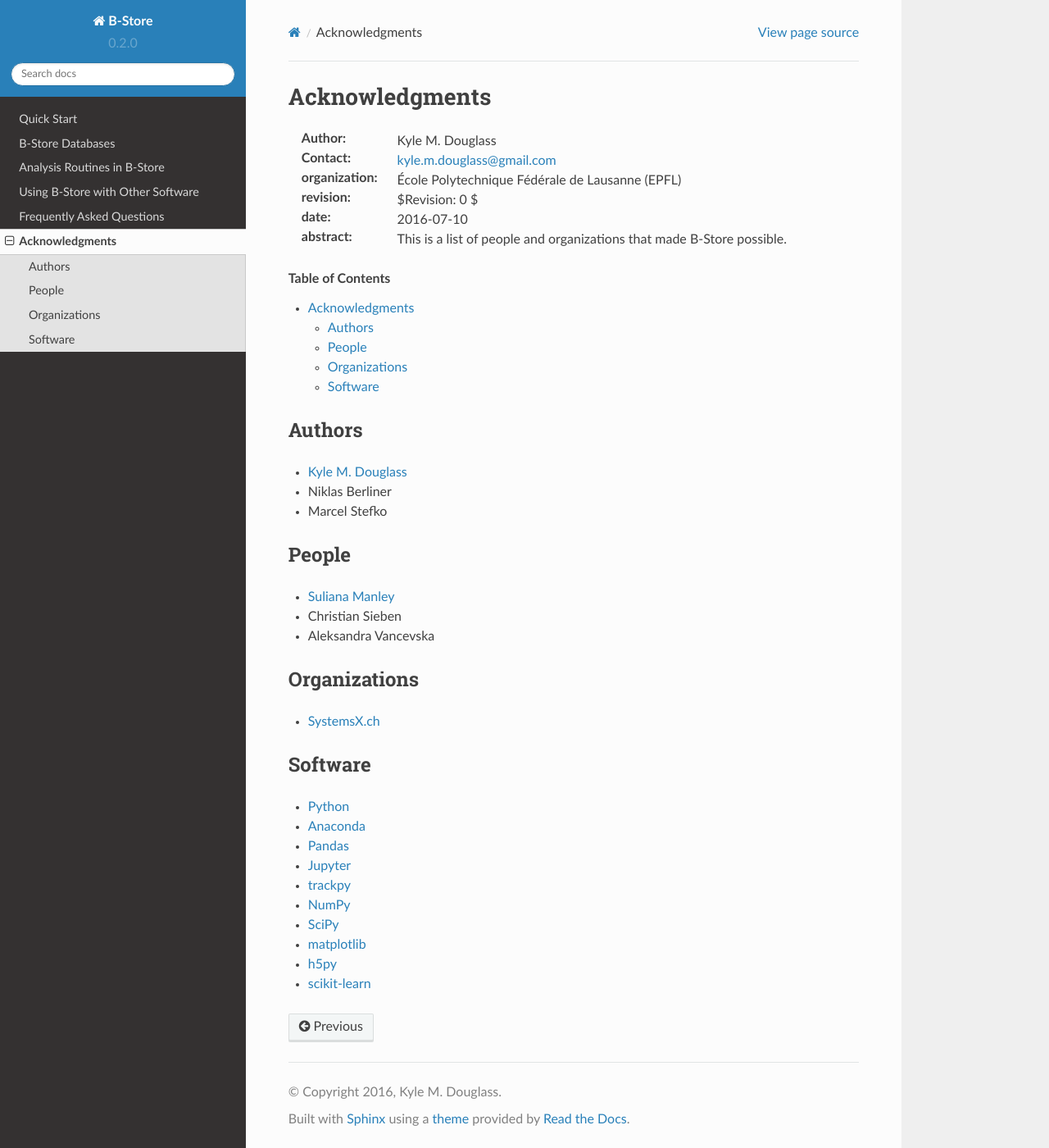
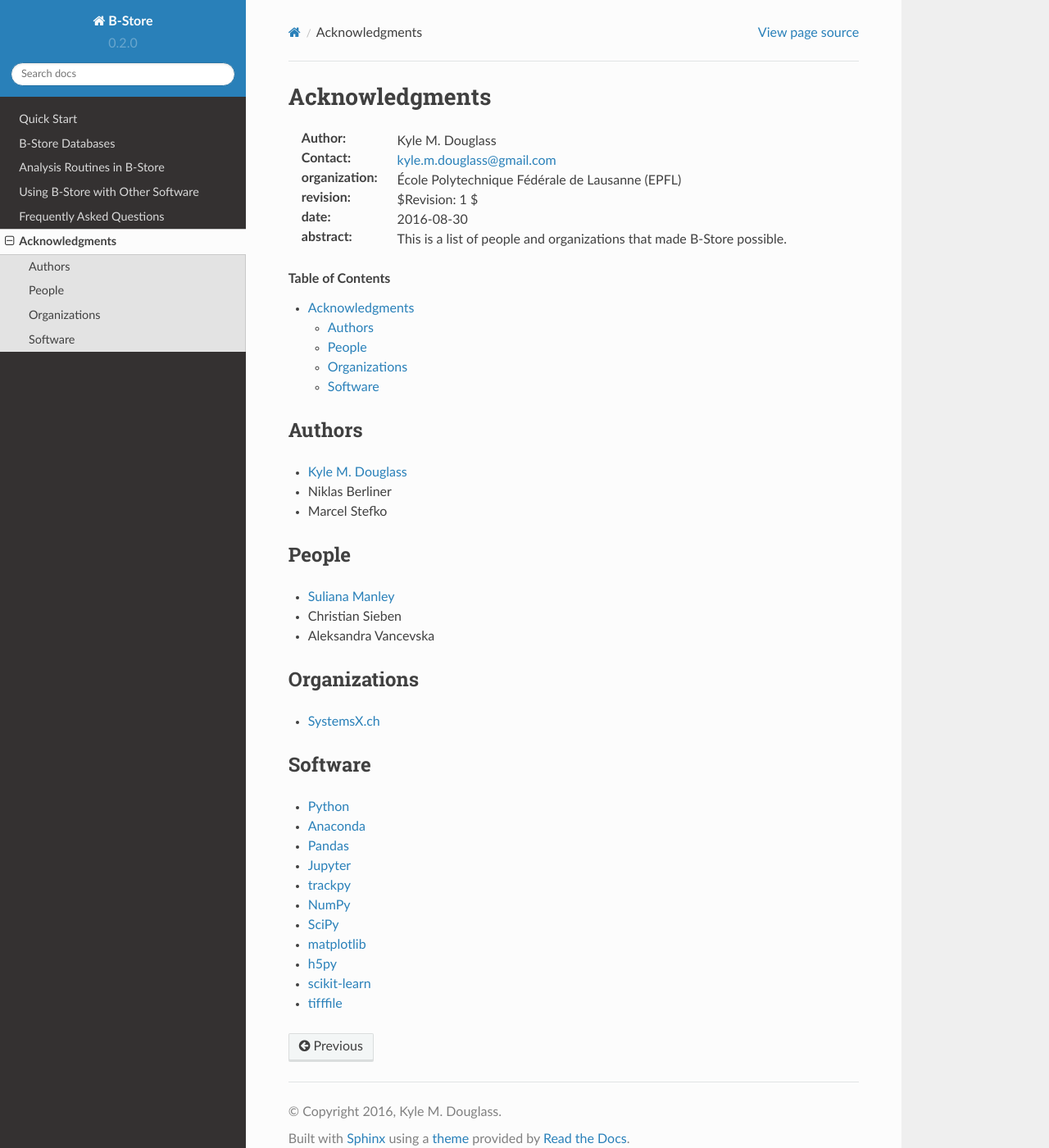
Before and after one commit to kmdouglass/bstore, a Sphinx documentation site: the page built from docs/acknowledgments.rst, in a window 1280 px wide and 1400 px high. Shown: the whole window at 82% size. Built offline with Sphinx 7.4.7 and the Read the Docs theme 2.0.0, drawn with Linux system fonts in a browser that asks for light colours.

Commit message:
Update acknowledgments page.

```diff
--- a/docs/acknowledgments.rst
+++ b/docs/acknowledgments.rst
@@ -7,8 +7,8 @@ Acknowledgments
 :Author: Kyle M. Douglass
 :Contact: kyle.m.douglass@gmail.com
 :organization: École Polytechnique Fédérale de Lausanne (EPFL)
-:revision: $Revision: 0 $
-:date: 2016-07-10
+:revision: $Revision: 1 $
+:date: 2016-08-30
 
 :abstract:
 
@@ -54,3 +54,4 @@ Software
 + `matplotlib <http://matplotlib.org/>`_
 + `h5py <http://www.h5py.org/>`_
 + `scikit-learn <http://scikit-learn.org/stable/>`_
++ `tifffile <https://pypi.python.org/pypi/tifffile>`_
```
